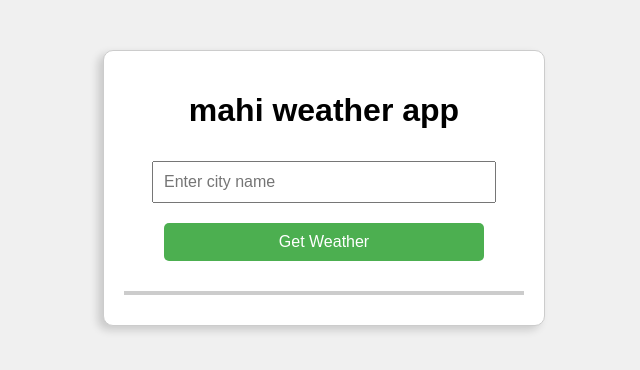
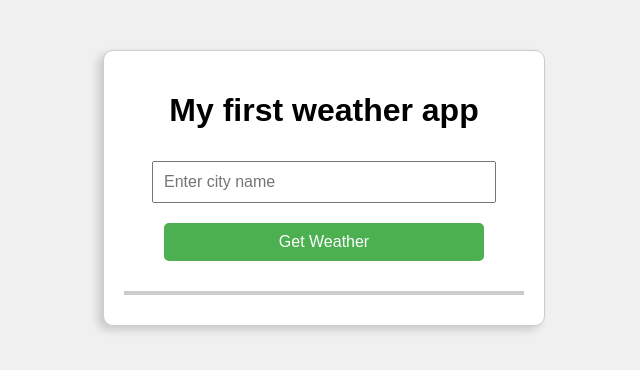
Before and after one commit to Mohendra12/mahi-weather, a plain HTML site: page index.html in a window 1280 px wide. Shown: the whole page, without its empty margins (316-956 px from the left). Drawn offline with Linux system fonts and the light colour scheme.

Commit message:
update index.html

```diff
--- a/index.html
+++ b/index.html
@@ -91,7 +91,7 @@ button:hover {
 
 <body>
     <div class="weather-container">
-  <h1>mahi weather app</h1>
+  <h1>My first weather app</h1>
   <input type="text" id="cityInput" placeholder="Enter city name">
   <button
   onclick="getWeather()">Get Weather</button>
```
